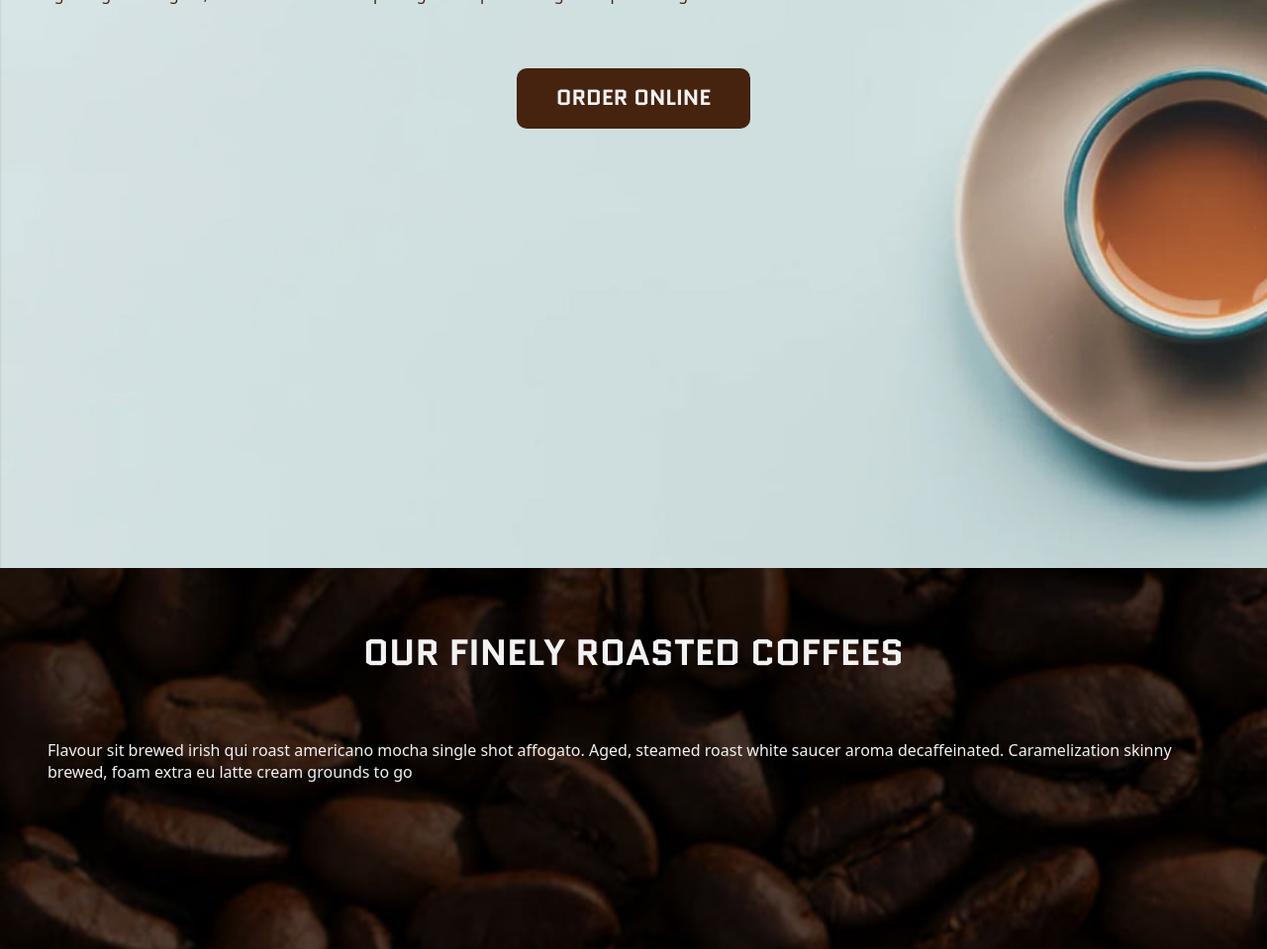
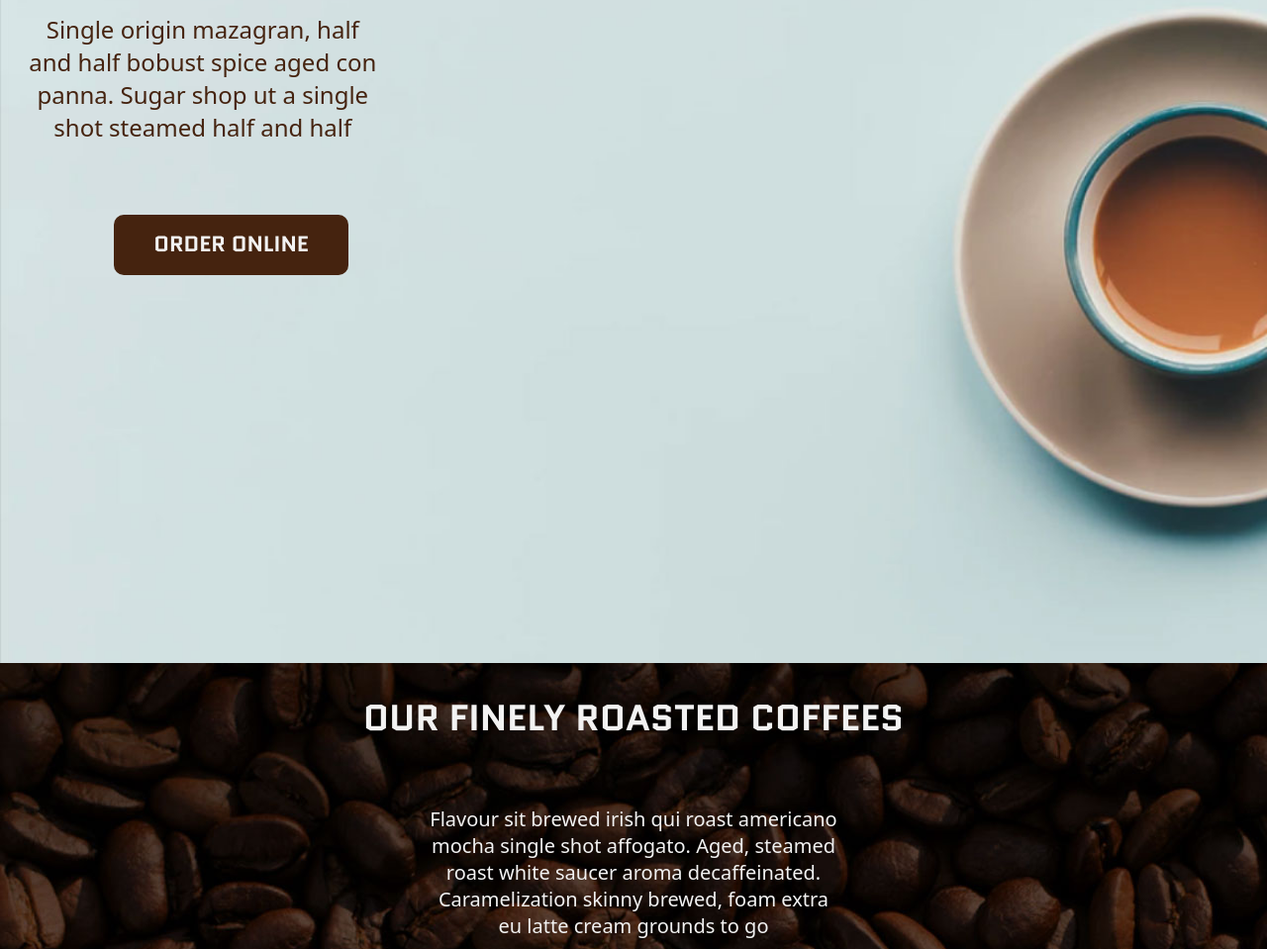
Before and after one commit to Pudderton/derbyCityDrip, a plain HTML site: page index.html in a window 1280 px wide. Shown: the part 195-1154 px from the top of the page at 99% size. Drawn offline with nearby package versions, Linux system fonts and the light colour scheme; a web font is replaced by a local one.

Commit message:
Finishing touches on project were added

```diff
--- a/css/desktop.css
+++ b/css/desktop.css
@@ -1,19 +1,37 @@
 @media only screen and (min-width:1024px) {
-
+/* HERO */
 .hero {
-    background-image: url(../assets/photos/coffee-hero-bg.jpg);
-    height: 700px;
-    display: flex;
-    flex-direction: column;
-    background-repeat: no-repeat;
-    background-color: #D5E0E2;
+    height: 800px;
     background-position: 0% 40%;
     background-size: 2000px;
-    justify-content: left;
 }
 
+.heroTitle {
+    font-size: 48px;
+}
 
+.heroText {
+    text-align: center;
+    font-size: 24px;
+    padding: 0 70% 3rem 2%;
+}
 
+.heroBtnCenter {
+    text-align: left;
+    margin: 0 0 0 9%;
+}
+
+/* ROASTED COFFEE */
+.roasted {
+    background-size: auto;
+    height: 500px;
+}
+
+.roastText {
+    text-align: center;
+    padding: 2rem 30% 3rem 30%;
+    font-size: 20px;
+}
 
 /* MENU */
 .menu {
--- a/css/general.css
+++ b/css/general.css
@@ -6,8 +6,9 @@
 }
 
 .navLogo{
+    display: flex;
     max-width: 300px;
-    padding: 5px;
+    margin: 5px;
 }
 
 .navbar-links {
@@ -47,6 +48,7 @@
     justify-content: space-between;
     width: 40px;
     height: 21px;
+    margin: 0.5rem;
 }
 
 .toggle-button .bar {
@@ -128,7 +130,7 @@ body {
     font-size: 22px;
 }
 
-.btnCenter {
+.heroBtnCenter {
     text-align: center;
 }
 
@@ -144,14 +146,14 @@ body {
 
 .roastTitle {
     line-height: 3rem;
-    padding: 2rem 4rem 0 4rem;
+    margin: 2rem 4rem 0 4rem;
     text-align: center;
     font-size: 2.3rem;
 }
 
 .roastText {
     text-align: left;
-    padding: 2rem 3rem 3rem 3rem;
+    margin: 2rem 3rem 3rem 3rem;
 }
 
 /* LOCATION */
@@ -213,7 +215,7 @@ body {
     padding: 5rem 0 2rem 0;
     margin: 0;
     text-align: center;
-    font-size: 2.3rem;
+    font-size: 2rem;
     color: #233237;
 }
 
@@ -277,6 +279,10 @@ body {
     height: 60px;
     width: 240px;
     margin: 0 0 5rem 0;
+}
+
+.BtnCenter {
+    text-align: center;
 }
 
 /* FOOTER */
--- a/css/tablet.css
+++ b/css/tablet.css
@@ -1,8 +1,48 @@
 @media only screen and (min-width:768px) {
+ /* HERO */
+ .hero {
+    height: 800px;
+    background-position: 50% 30%;
+    background-size: 1500px;
+}
+
+.heroTitle {
+    font-size: 48px;
+    line-height: 3rem;
+}
+
+.heroText {
+    text-align: center;
+    font-size: 24px;
+    padding: 0 65% 3rem 5%;
+}
+
+.heroBtnCenter {
+    text-align: left;
+    margin: 0 0 0 5%;
+}
+
+/* ROASTED COFFEE */
+.roasted {
+    background-size: auto;
+}
+
+.roastText {
+    text-align: center;
+    padding: 2rem 25% 3rem 25%;
+    font-size: 20px;
+}
 
 /* MENU */
 .menu {
+    column-count: 2;
     margin: 3rem;
+    column-gap: 3rem;
+}
+
+.menuDiv{
+    column-span: all;
+    margin: 0 30% 0 30%;
 }
 
 /* NEWSLETTER*/
--- a/index.html
+++ b/index.html
@@ -44,7 +44,7 @@
     <div>
         <h1 class="quantico brown capslock heroTitle">Experience the best cup in town</h1>
         <p class="sans brown heroText">Single origin mazagran, half and half bobust spice aged con panna. Sugar shop ut a single shot steamed half and half</p>
-        <div class="btnCenter"><button class="quantico white btn orderBtn capslock">order online</button></div>
+        <div class="heroBtnCenter"><button class="quantico white btn orderBtn capslock">order online</button></div>
     </div>
 </section>
 
@@ -248,7 +248,7 @@
         <h1 class="quantico white capslock newsTitle">Join The DCD Coffee Club!</h1>
         <p class="sans white newsText">Steamed roast white saucer aroma decaffeinated. Caramelization skinny brewed, foam extra eu latte cream grounds to go plunger pot</p>
     </div>
-    <div class="signUp">
+<div class="signUp">
         <h3 class="quantico white">Name:</h3>
     <div class="inputDiv">
         <input class="signInput" type="text" placeholder="Enter Name" />
@@ -260,10 +260,10 @@
     <div>
         <h2 id="result" class="quantico white inputDiv"></h2>
     </div>
-    <div class="btnCenter">
+    <div class="BtnCenter">
         <button id="joinBtnClick" class="quantico white btn joinBtn capslock">Join Now</button>
     </div>
-    </div>
+</div>
 </section>
 
 <!-- FOOTER -->
```
Also changed, not shown: 1 other file.
